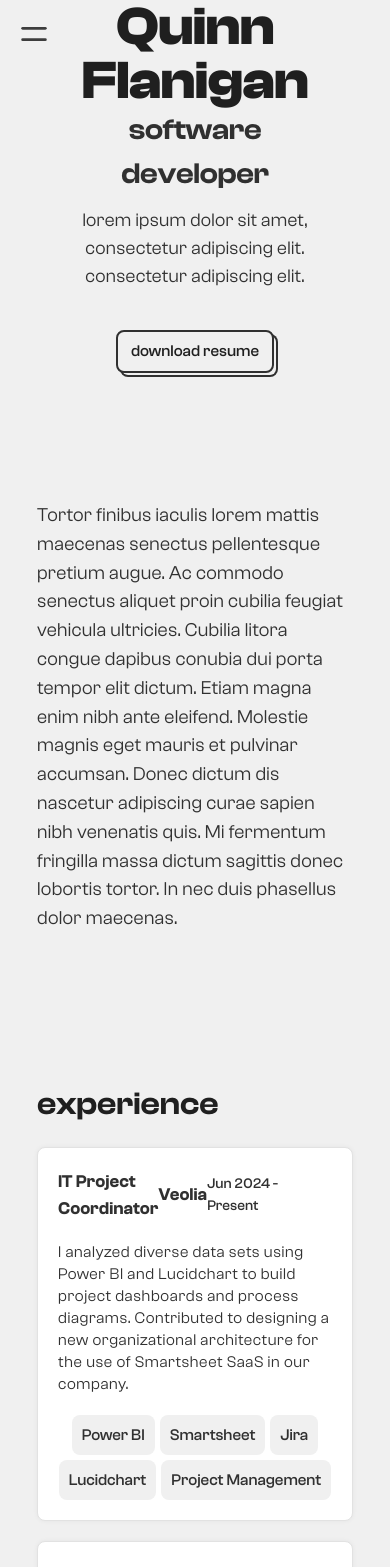
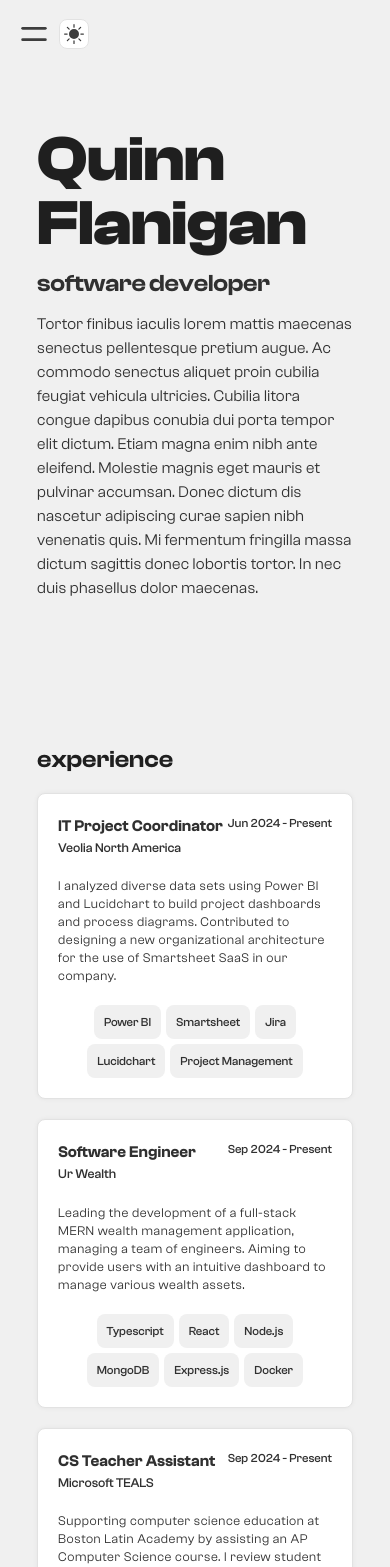
Before and after one commit to qinflan/portfolio, a React (Vite) app in the folder portfolio/client/: page / in a window 390 px wide. Shown: the top 1567 px of the page. Built offline with nearby package versions, Linux system fonts and the light colour scheme; a web font is replaced by a local one.

Commit message:
Responsiveness

```diff
--- a/portfolio/client/src/components/pages/experience/WorkData.ts
+++ b/portfolio/client/src/components/pages/experience/WorkData.ts
@@ -1,7 +1,7 @@
 export const workData = [
     {
       title: "IT Project Coordinator",
-      company: "Veolia",
+      company: "Veolia North America",
       dates: "Jun 2024 - Present",
       description: "I analyzed diverse data sets using Power BI and Lucidchart to build project dashboards and process diagrams. Contributed to designing a new organizational architecture for the use of Smartsheet SaaS in our company.",
       skills: ["Power BI", "Smartsheet", "Jira", "Lucidchart", "Project Management"]
--- a/portfolio/client/src/components/pages/home/Home.css
+++ b/portfolio/client/src/components/pages/home/Home.css
@@ -15,9 +15,10 @@
     position: relative;
 }
 
-@media (max-width: 750px) {
+@media (max-width: 768px) {
     .format-display {
         display: flex;
+        position: relative;
         flex-direction: column;
         align-items: center;
         justify-content: flex-start;
--- a/portfolio/client/src/components/ui/LeftPanel.css
+++ b/portfolio/client/src/components/ui/LeftPanel.css
@@ -70,10 +70,51 @@
     cursor: default;
     user-select: none;
 }
-@media (max-width: 750px) {
+@media (max-width: 768px) {
+    .resume-btn-container {
+        display: none;
+    }
+    .left-panel-container {
+        position: relative;
+        width: 100%;
+    }
     .hero-container {
-        position: unset;
-        text-align: center;
+        position: relative;
+        width: 90%;
+    }
+    .hero-text-container {
+        text-align: left;
+        gap: 10px;
+        align-items: flex-start;
+        padding: 0 5%;
+        width: 100%;
+        text-align: left;
+        margin-bottom: 10px;
+    }
+    .hero-name {
+        font-size: 6rem;
+        position: relative;
+        text-align: left;
+    }
+    .role-text {
+        font-size: xx-large;
+        position: relative;
+        width: 90%;
+        text-align: left;
+    }
+    .mantra-text {
+        display: none;
+    }
+}
+
+@media (max-width: 600px) {
+    .hero-name {
+        font-size: 4rem;
+        position: relative;
+        text-align: left;
+    }
+    .role-text {
+        font-size: x-large;
     }
 }
 
--- a/portfolio/client/src/components/ui/LeftPanel.tsx
+++ b/portfolio/client/src/components/ui/LeftPanel.tsx
@@ -17,7 +17,9 @@ const LeftPanel = () => {
                         consectetur adipiscing elit.
                     </h3>
                 </div>
-                <ResumeBtn />
+                <div className="resume-btn-container">
+                    <ResumeBtn />
+                </div>
             </div>
             <Navbar />
         </div>
--- a/portfolio/client/src/components/ui/Navbar.css
+++ b/portfolio/client/src/components/ui/Navbar.css
@@ -70,6 +70,8 @@
     top: 2dvh;
     left: 2dvh;
     z-index: 1000;
+    align-items: center;
+    gap: 8px;
   }
 
   .mobile-menu-button {
@@ -115,6 +117,10 @@
 
     .navigation {
         z-index: 1;
+        width: 100%;
+        height: 4rem;
+        top: 0;
+        background-color: var(--page-background);
     }
 
     .mobile-menu-container {
--- a/portfolio/client/src/components/ui/Navbar.tsx
+++ b/portfolio/client/src/components/ui/Navbar.tsx
@@ -74,7 +74,9 @@ const Navbar = () => {
                             <button className="mobile-nav-link" onClick={() => scrollToSection("design")}>design</button>
                             <button className="mobile-nav-link" onClick={() => scrollToSection("contact")}>contact</button>
                         </div>
+
                     )}
+                    <ToggleTheme />
                 </div>
             </nav>
         </div>
--- a/portfolio/client/src/components/ui/ProjectWidget.css
+++ b/portfolio/client/src/components/ui/ProjectWidget.css
@@ -30,3 +30,9 @@
     display: flex;
 
 }
+
+@media (max-width: 600px) {
+    .project-widget-title {
+        font-size: medium;
+    }
+}
--- a/portfolio/client/src/components/ui/RightPanel.css
+++ b/portfolio/client/src/components/ui/RightPanel.css
@@ -28,25 +28,31 @@
     justify-self: flex-start;
 }
 
+/*  scroll bar chrome */
 ::-webkit-scrollbar {
     width: 8px;
 }
-
 ::-webkit-scrollbar-track {
     margin: 2em;
 }
-
 ::-webkit-scrollbar-thumb {
     border-radius: 4px;
     background: var(--page-divider);
 }
 
-::-webkit-scrollbar-thumb:hover {
-
-}
-
-@media (max-width: 750px) {
+/* mobile */
+@media (max-width: 768px) {
     .scroll-right-panel {
         width: 90%;
     }
+    .about-me {
+        font-size: medium;
+    }
 }
+
+
+@media (max-width: 600px) {
+    .section-title {
+        font-size: x-large;
+    }
+}
--- a/portfolio/client/src/components/ui/WorkWidget.css
+++ b/portfolio/client/src/components/ui/WorkWidget.css
@@ -13,6 +13,7 @@
 .work-widget-header {
     display: flex;
     align-items: center;
+    justify-content: space-between;
     width: 100%;
 }
 
@@ -24,11 +25,20 @@
     font-size: 1.1rem;
 }
 
+.widget-company {
+    color: var(--secondary-text);
+    font-family: "ClashGrotesk", sans-serif;
+    font-weight: 500;
+    font-size: 1rem;
+}
+
 .widget-date {
     color: var(--primary-text);
     font-family: "ClashGrotesk", sans-serif;
     font-weight: 500;
     font-size: 0.9rem;
+    align-self: flex-start;
+    text-align: right;
 }
 
 .widget-description {
@@ -49,7 +59,6 @@
     justify-content: center;
     gap: 5px;
     flex-wrap: wrap;
-
 }
 
 .widget-skill-tile {
@@ -59,4 +68,29 @@
     border-radius: 8px;
     background-color: var(--page-background);
     cursor:default;
+    font-size: 0.9rem;
 }
+
+@media (max-width: 600px) {
+    .widget-title {
+        font-size: medium;
+    }
+
+    .widget-company {
+        font-size: small;
+    }
+
+    .widget-description {
+        font-size: small;
+        line-height: 18px;
+    }
+
+    .widget-date {
+        font-size: 12px;
+    }
+
+    .widget-skill-tile {
+        font-size: 12px;
+    }
+
+}
--- a/portfolio/client/src/components/ui/WorkWidget.tsx
+++ b/portfolio/client/src/components/ui/WorkWidget.tsx
@@ -14,9 +14,11 @@ const WorkWidget: React.FC<WorkWidgetProps> = ({title, company, dates, descripti
   return (
     <div className="work-widget-container">
       <div className="work-widget-header">
-        <h2 className="widget-title">{title}</h2>
-        <h2 className="widget-title">{company}</h2>
-        <h3 className="widget-date">{dates}</h3>
+        <div className="widget-title-container">
+          <h2 className="widget-title">{title}</h2>
+          <h2 className="widget-company">{company}</h2>
+        </div>
+          <h3 className="widget-date">{dates}</h3>
       </div>
       <div className="widget-description">
         <p>{description}</p>
--- a/portfolio/client/src/components/ui/neobrute-btn.css
+++ b/portfolio/client/src/components/ui/neobrute-btn.css
@@ -21,3 +21,10 @@
     background-color: var(--button-background-hover);
 
 }
+
+@media (max-width: 600px) {
+    .brutal-btn {
+        font-size: 14px;
+        padding: 8px 10px;
+    }
+}
```
